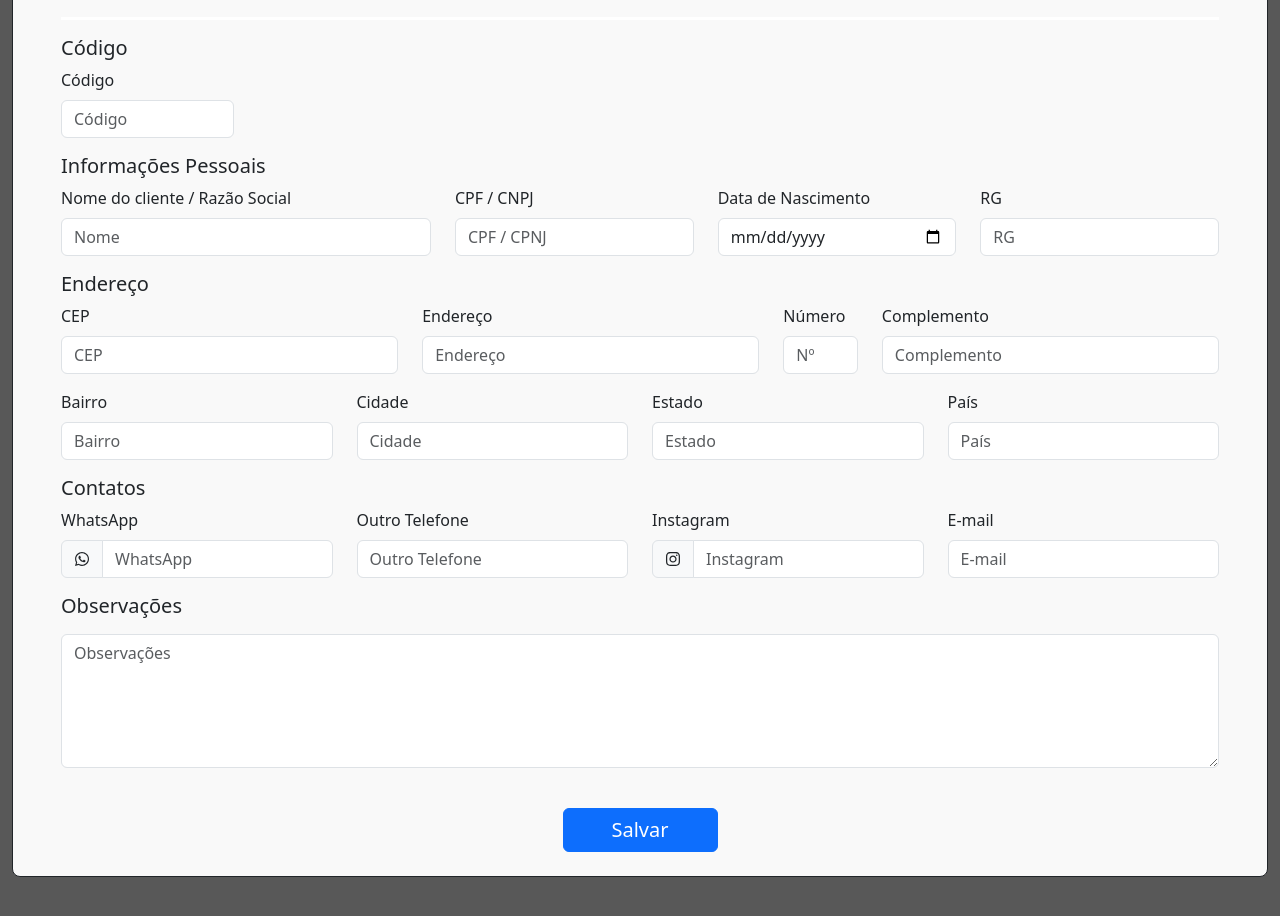
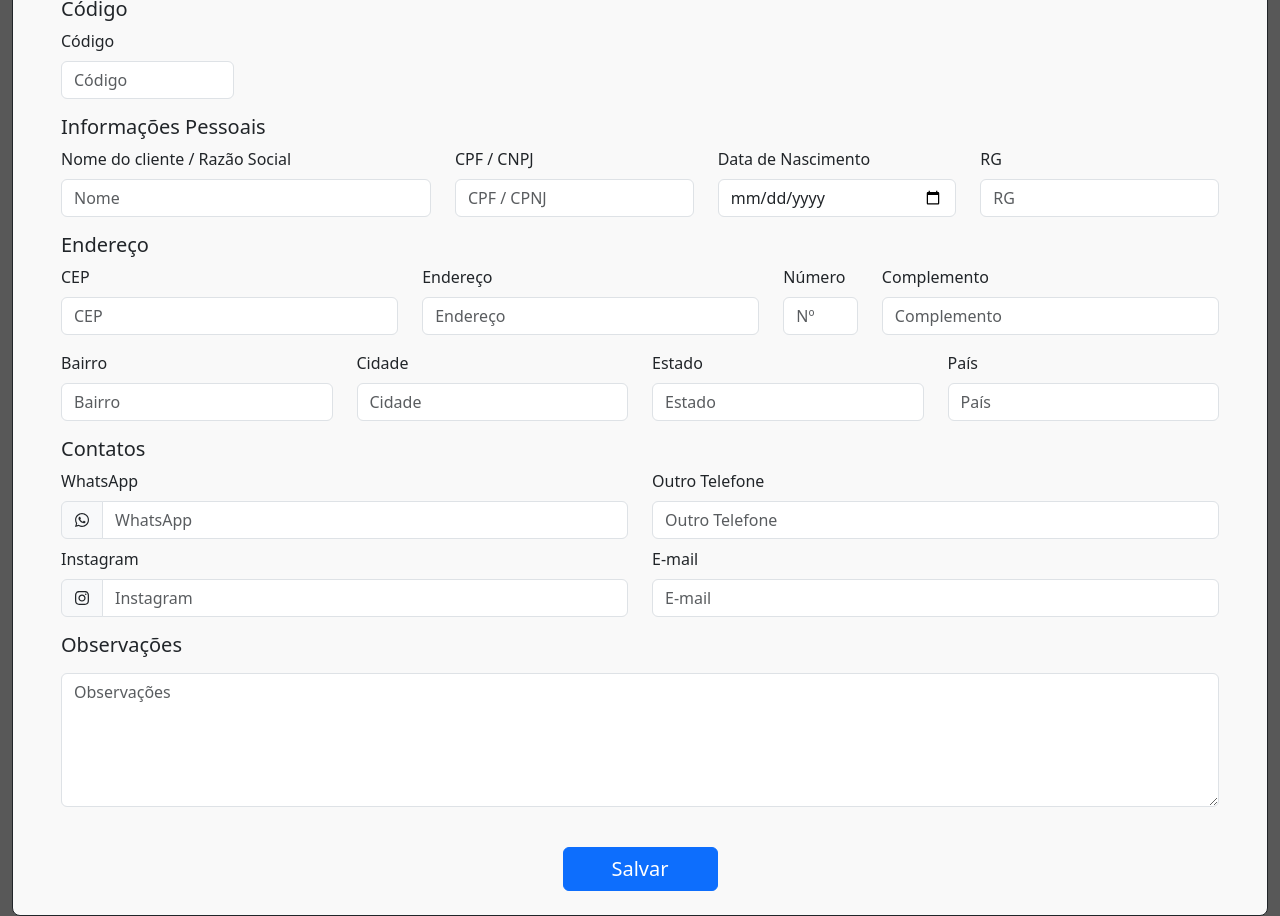
Before and after one commit to rxdrigocrn/form_qualisoft, a React (Vite) app in the folder FormQualisoft/: page / in a window 1280 px wide. Before the commit the page ends 877 px from the top, so only its background shows below. Built offline with nearby package versions, Linux system fonts and the light colour scheme.

Commit message:
adjust commit

```diff
--- a/FormQualisoft/src/App.jsx
+++ b/FormQualisoft/src/App.jsx
@@ -146,7 +146,7 @@ function App() {
           </Row>
 
           <h5>Contatos</h5>
-          <Row className="mb-3">
+          <Row className="mb-3 d-flex flex-wrap">
             <Col>
               <Form.Group controlId="whatsapp">
                 <Form.Label>WhatsApp</Form.Label>
@@ -158,13 +158,13 @@ function App() {
                 </InputGroup>
               </Form.Group>
             </Col>
-            <Col>
+            <Col className='mb-2' xs={6}>
               <Form.Group controlId="outroTelefone">
                 <Form.Label>Outro Telefone</Form.Label>
                 <Form.Control required type="text" name='outro_telefone' placeholder="Outro Telefone" />
               </Form.Group>
             </Col>
-            <Col>
+            <Col xs={6}>
               <Form.Group controlId="instagram">
                 <Form.Label>Instagram</Form.Label>
                 <InputGroup>
```
